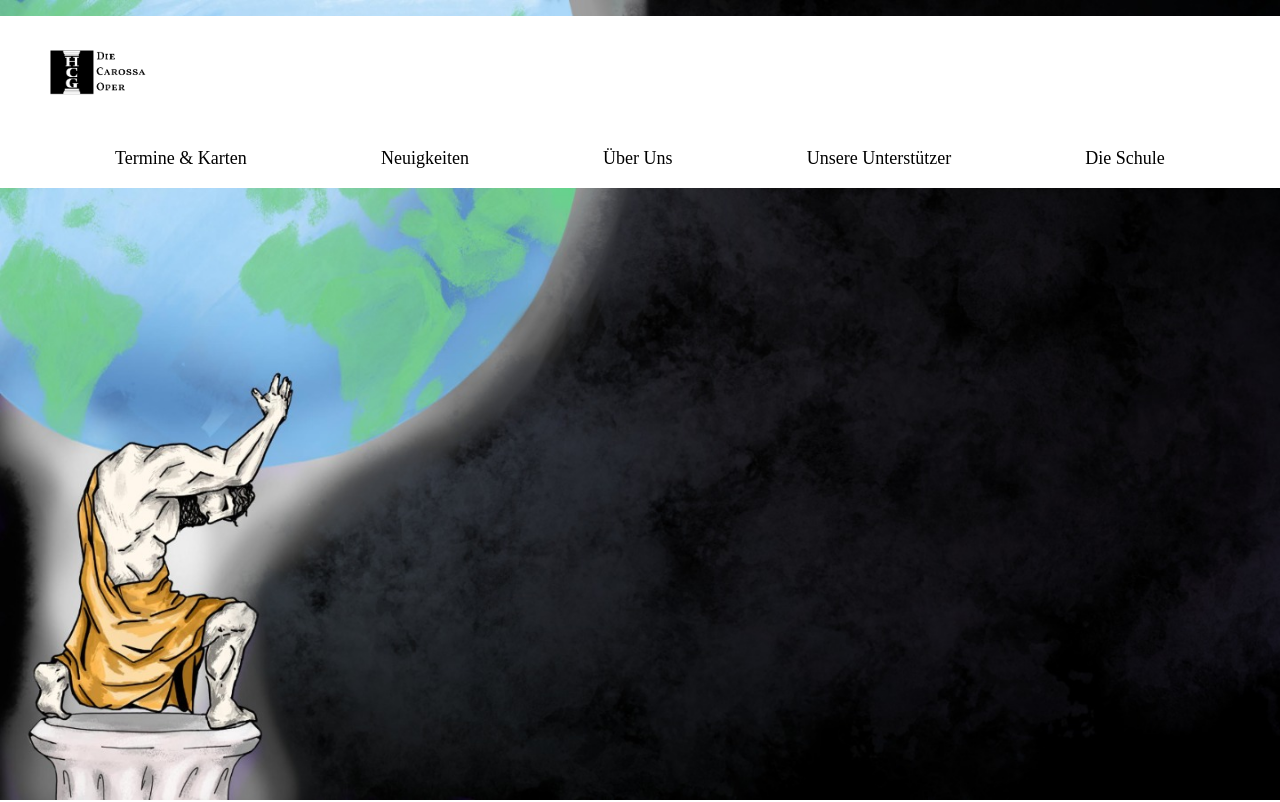
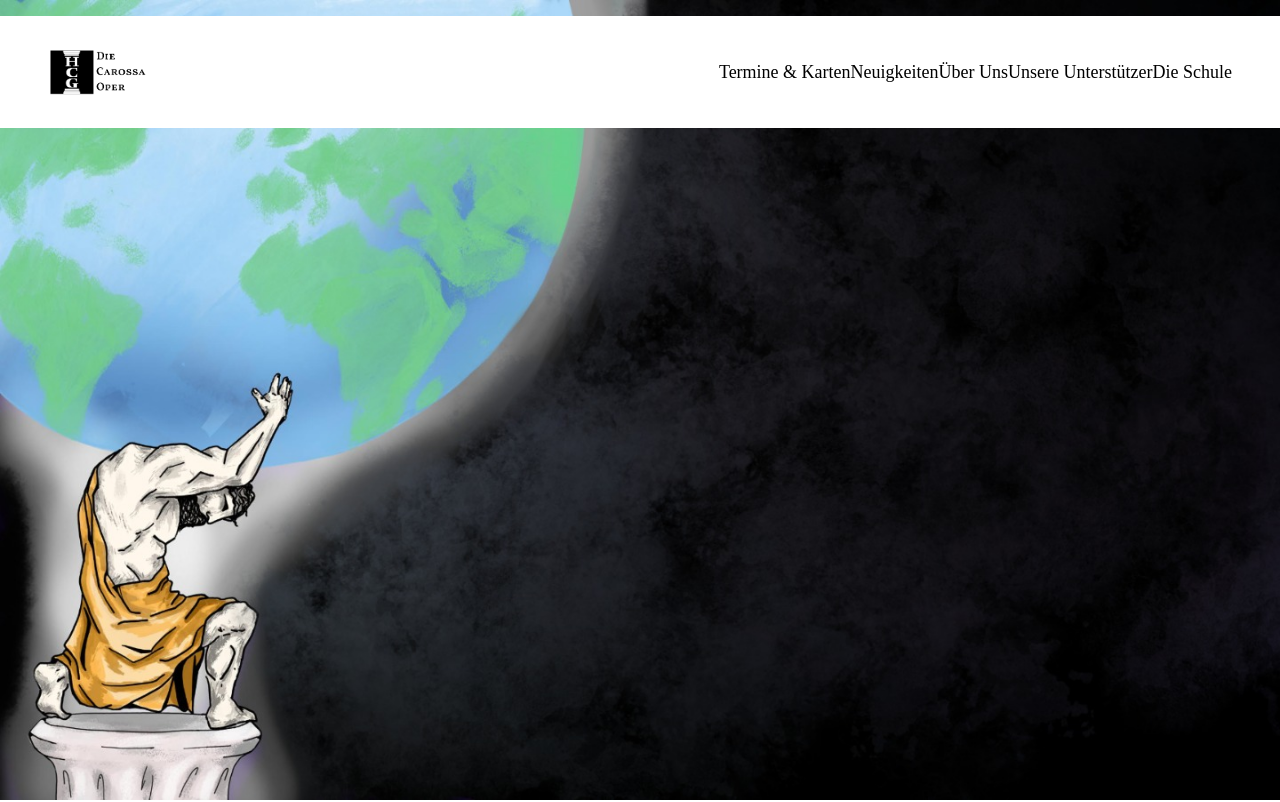
Before and after one commit to CarossaOper/oper-frontend-release, a Nuxt app: page / in a window 1280 px wide. Shown: the top 802 px of the page. Built offline with nearby package versions, Linux system fonts and the light colour scheme; a web font is replaced by a local one.

Commit message:
Navbar Responsive Flex

```diff
--- a/components/Navbar.vue
+++ b/components/Navbar.vue
@@ -1,5 +1,8 @@
 <template>
-    <header class="flex md:block fixed w-full mt-0 mb-0 bg-white justify-between items-center px-4 md:px-12 transition-all duration-200">
+    <header
+      class="flex fixed w-full mt-0 mb-0 bg-white justify-between px-4 md:px-12 transition-all duration-200"
+      :class="{'flex-row': row, 'flex-col': !row, 'items-center': row}"
+    >
         <div class="w-fit py-8">
             <NuxtLink to="/">
                 <img src="../static/logo_bw_opera.png" alt="CarossaOper Logo" class="h-12 md:h-" :style="{ height: logo_height + 'px'  }">
@@ -75,7 +78,13 @@ export default {
       collapsed: true,
       font_size: 18,
       logo_height: 48,
+      y_latch_row: 200,
+      row: false,
     }
+  },
+  beforeMount() {
+    if(window.innerWidth > 1280) this.row = false
+    else this.row = true
   },
   mounted() {
     window.addEventListener("scroll", this.scroll)
@@ -89,13 +98,17 @@ export default {
     },
     scroll() {
       if (window.innerWidth > 1280) {
-        let font_bs = {y: 100, s: 18}
+        let font_bs = {y: 50, s: 18}
         let font_be = {y: 200, s: 15}
-        let logo_bs = {y: 100, s: 48}
-        let logo_be = {y: 400, s: 32}
+        let logo_bs = {y: 50, s: 48}
+        let logo_be = {y: 200, s: 32}
         // linear function y = mx + t with scrollY as the x value and the font size as y
         this.font_size = this.lin(font_bs, font_be)
         this.logo_height = this.lin(logo_bs, logo_be)
+
+        if(window.scrollY > this.y_latch_row) this.row = true
+        else if (window.scrollY < this.y_latch_row) this.row = false
+
         console.log('y: ' + window.scrollY + ' | size: ' + this.font_size)
       }
     },
```
